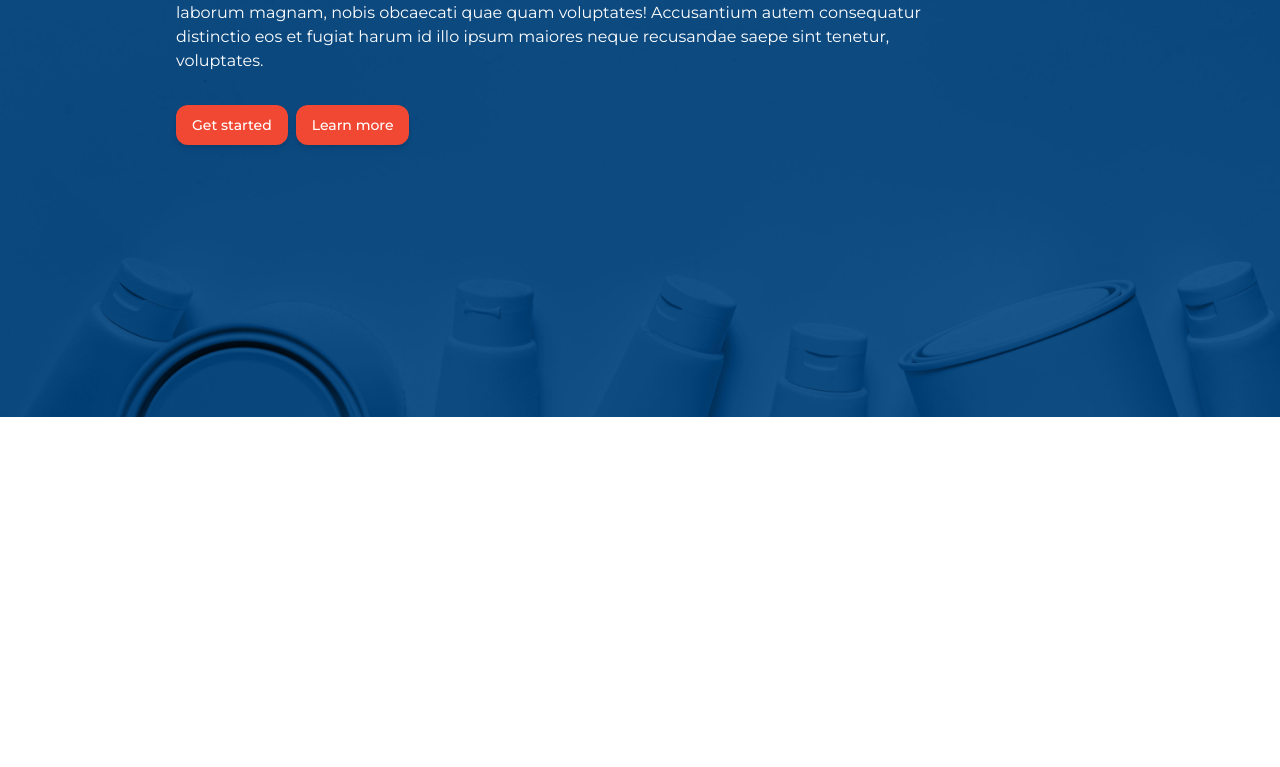
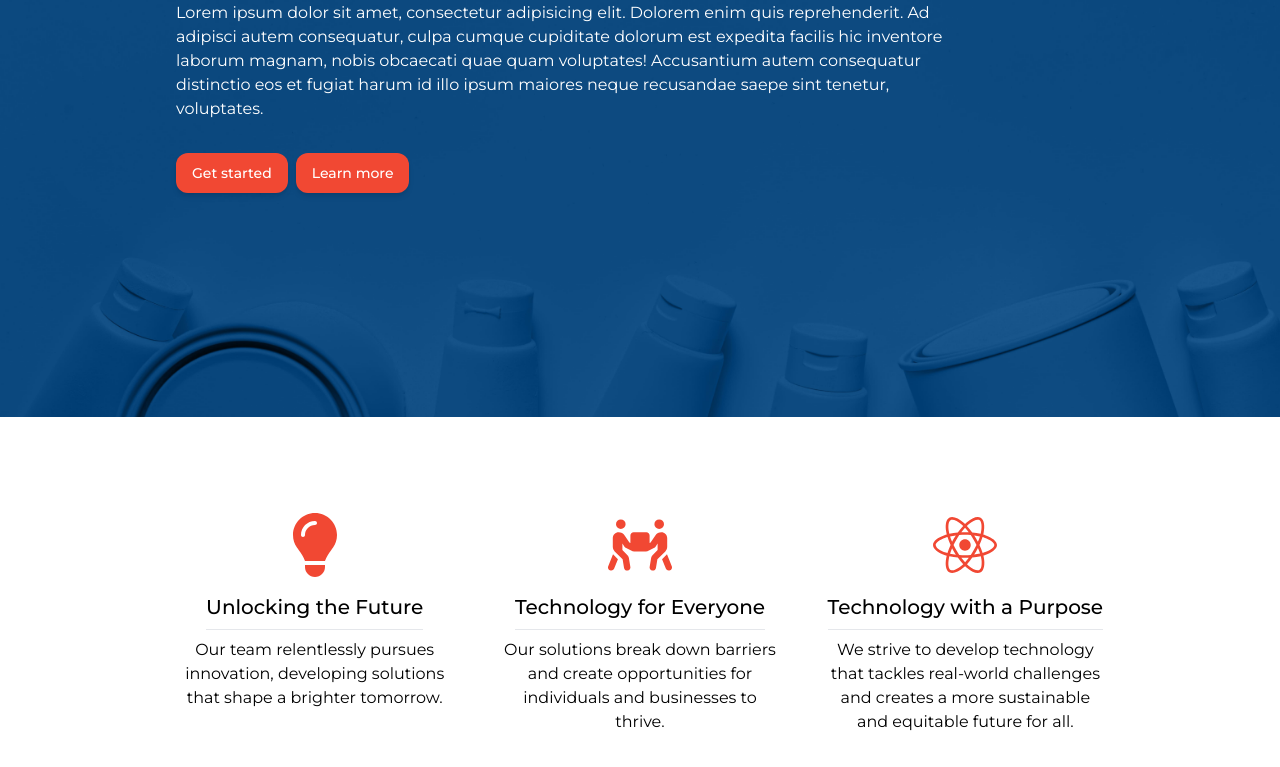
Before and after one commit to kazimoto5520/falcon-emirates, a Next.js app: page / in a window 1280 px wide. Shown: the part 287-1054 px from the top of the page. Before the commit the page ends 800 px from the top, so only its background shows below. Built offline with nearby package versions, Linux system fonts and the light colour scheme.

Commit message:
Implement core values

```diff
--- a/app/page.tsx
+++ b/app/page.tsx
@@ -1,10 +1,12 @@
 import Image from "next/image";
 import Hero from "@/components/Hero";
+import OurCoreValues from "@/components/OurCoreValues";
 
 export default function Home() {
   return (
     <div className="">
         <Hero />
+        <OurCoreValues />
     </div>
   );
 }
--- a/components/Hero.tsx
+++ b/components/Hero.tsx
@@ -3,7 +3,7 @@ import {Button} from "@/components/ui/button";
 
 const Hero = () => {
     return (
-        <div className="p-12 hero-background h-[72vh]">
+        <div className="py-24 px-12 hero-background h-[72vh]">
             <div className="mx-32">
                 <div className="text-white w-full max-w-[800px]">
                     <h1 className="text-5xl font-medium mb-4">A problem <span className="text-[#f14833]">solving</span> platform</h1>
--- /dev/null
+++ b/components/OurCoreValues.tsx
@@ -0,0 +1,49 @@
+import React from 'react';
+import {FaLightbulb, FaPeopleCarryBox, FaReact} from "react-icons/fa6";
+import {Separator} from "@/components/ui/separator";
+
+const OurCoreValues = () => {
+    return (
+        <div className="bg-white py-24 px-12">
+            <div className="mx-32">
+                <div className="grid grid-cols-3 gap-12">
+                    <div>
+                        <div className="flex flex-col justify-center items-center">
+                            <div className="mb-4">
+                                <FaLightbulb size={64} className="text-[#f14833]"/>
+                            </div>
+                            <h1 className="text-xl font-medium border-b border-b-gray-200 pb-2">Unlocking the Future</h1>
+                            <p className="text-center mt-2">Our team relentlessly pursues innovation, developing solutions that shape a brighter
+                                tomorrow.</p>
+                        </div>
+                    </div>
+
+                    <div>
+                        <div className="flex flex-col justify-center items-center">
+                            <div className="mb-4">
+                                <FaPeopleCarryBox size={64} className="text-[#f14833]"/>
+                            </div>
+                            <h1 className="text-xl font-medium border-b border-b-gray-200 pb-2">Technology for Everyone</h1>
+                            <p className="text-center mt-2">Our solutions break down barriers and create opportunities for individuals and businesses
+                                to thrive.</p>
+                        </div>
+                    </div>
+
+                    <div>
+                        <div className="flex flex-col justify-center items-center">
+                            <div className="mb-4">
+                                <FaReact size={64} className="text-[#f14833]"/>
+                            </div>
+                            <h1 className="text-xl font-medium border-b border-b-gray-200 pb-2">Technology with a Purpose</h1>
+                            <p className="text-center mt-2">We strive to develop technology that tackles real-world challenges and creates a more
+                                sustainable and equitable future for all.</p>
+                        </div>
+                    </div>
+                </div>
+            </div>
+        </div>
+
+    );
+};
+
+export default OurCoreValues;
--- a/package.json
+++ b/package.json
@@ -9,6 +9,7 @@
     "lint": "next lint"
   },
   "dependencies": {
+    "@radix-ui/react-separator": "^1.0.3",
     "@radix-ui/react-slot": "^1.0.2",
     "class-variance-authority": "^0.7.0",
     "clsx": "^2.1.0",
```
Also changed, not shown: 1 other file (tests, documents, lock files or other folders).
